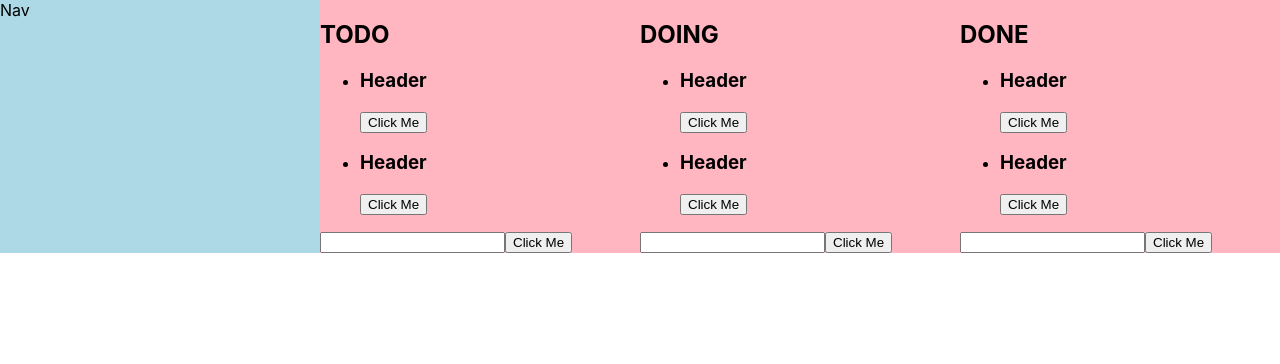
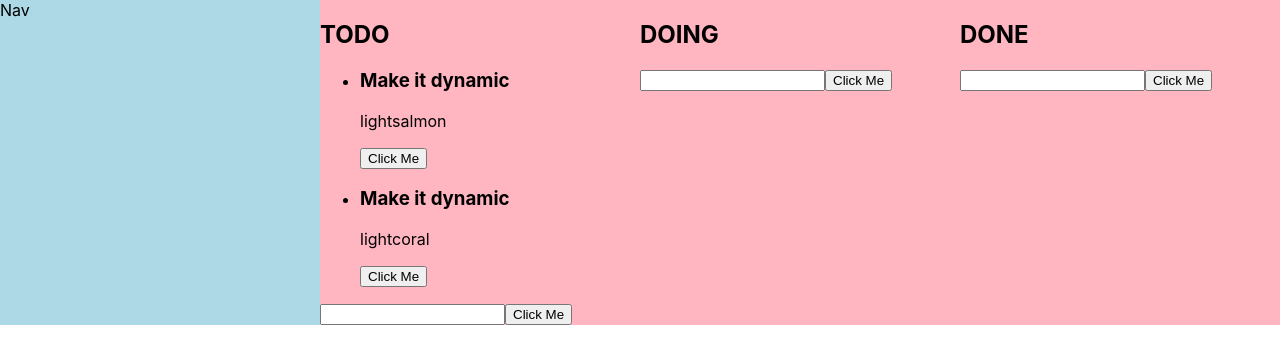
Before and after one commit to meganelndn/REACT, a React (Create React App) app: page / in a window 1280 px wide. Shown: the top 364 px of the page. Built offline with nearby package versions, Linux system fonts and the light colour scheme.

Commit message:
passed down props, rendered arrays && gave each card a key

```diff
--- a/src/components/Card.js
+++ b/src/components/Card.js
@@ -1,10 +1,12 @@
 import React from "react";
 import Button from "./Button";
 
-export default function Card() {
+export default function Card(props) {
+  console.log(props);
   return (
     <li>
-      <h3>Header</h3>
+      <h3>{props.title}</h3>
+      <p>{props.color}</p>
       <Button />
     </li>
   );
--- a/src/components/List.js
+++ b/src/components/List.js
@@ -3,14 +3,11 @@ import Card from "./Card";
 import Form from "./Form";
 
 export default function List(props) {
-  console.log(props);
+  const cards = props.cards.map((card) => <Card key={card.id} {...card} />);
   return (
     <section>
       <h2>{props.header}</h2>
-      <ul>
-        <Card />
-        <Card />
-      </ul>
+      <ul>{cards}</ul>
       <Form />
     </section>
   );
--- a/src/components/Main.js
+++ b/src/components/Main.js
@@ -1,12 +1,13 @@
 import React from "react";
 import List from "./List";
 
-export default function Main() {
+export default function Main({ cards }) {
+  console.log(cards);
   return (
     <main>
-      <List header="TODO" />
-      <List header="DOING" />
-      <List header="DONE" />
+      <List cards={cards.filter((c) => c.list === "todo")} header="TODO" />
+      <List cards={cards.filter((c) => c.list === "doing")} header="DOING" />
+      <List cards={cards.filter((c) => c.list === "done")} header="DONE" />
     </main>
   );
 }
```
